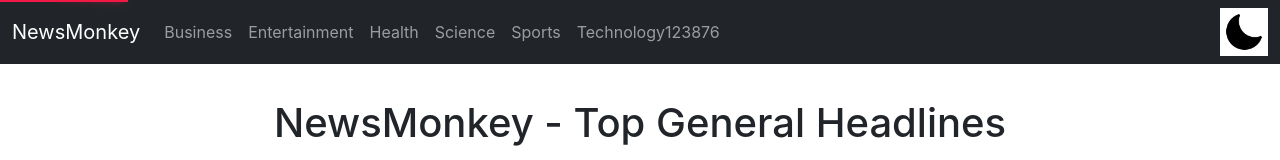
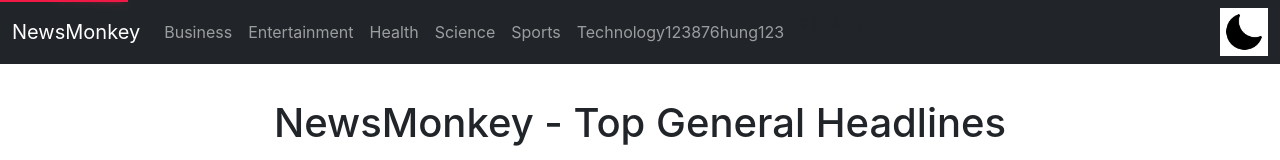
Before and after one commit to Harshdev625/NewsSphere, a React (Create React App) app: page / in a window 1280 px wide. Shown: the top 160 px of the page. Built offline with nearby package versions, Linux system fonts and the light colour scheme; no server answers.

Commit message:
fix cms111

```diff
--- a/src/components/Navbar.js
+++ b/src/components/Navbar.js
@@ -69,7 +69,7 @@
               </li>
               <li className="nav-item">
                 <Link className="nav-link" to="/Technology">
-                  Technology123876
+                  Technology123876hung123
                 </Link>
               </li>
               <li>
```
